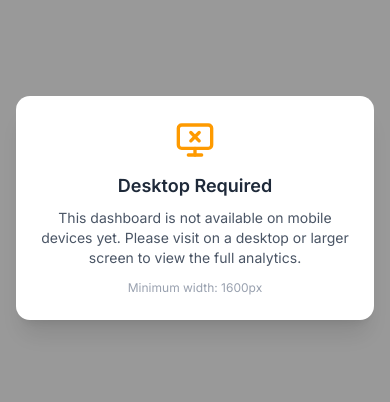
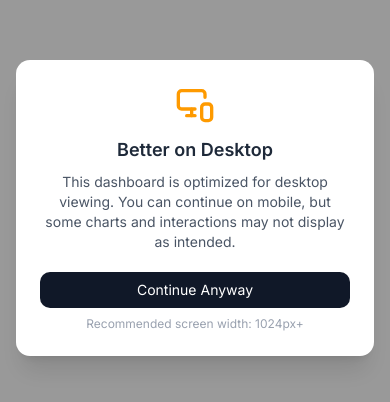
Before and after one commit to nrrri/ee-tracker-app, a Next.js app: page / in a window 390 px wide. Shown: the part 214-616 px from the top of the page. Built offline with nearby package versions, Linux system fonts and the light colour scheme; no server answers; the database is empty.

Commit message:
fix: disclaimer for mobile view

```diff
--- a/components/MobileGate.tsx
+++ b/components/MobileGate.tsx
@@ -1,32 +1,44 @@
 "use client";
 
-import { MonitorX } from "lucide-react";
+import { MonitorSmartphone } from "lucide-react";
 import { useIsMobile } from "./hooks/useIsMobile";
+import { useState } from "react";
 
 export default function MobileGate({ children }: { children: React.ReactNode }) {
     const isMobile = useIsMobile();
+    const [dismissed, setDismissed] = useState(false);
 
-    if (!isMobile) return <>{children}</>;
+    if (!isMobile || dismissed) return <>{children}</>;
 
     return (
+
         <div className="fixed inset-0 z-50 flex items-center justify-center bg-black/40 backdrop-blur-md px-4">
             <div className="w-full max-w-sm bg-white rounded-xl shadow-xl p-6 text-center">
 
                 <div className="flex justify-center mb-3">
-                    <MonitorX size={40} className="text-amber-500" />
+                    <MonitorSmartphone size={40} className="text-amber-500" />
                 </div>
 
                 <h2 className="text-lg font-semibold text-gray-800 mb-2">
-                    Desktop Required
+                    Better on Desktop
                 </h2>
 
                 <p className="text-sm text-gray-600">
-                    This dashboard is not available on mobile devices yet. Please visit on a desktop or larger screen to view the full analytics.
+                    This dashboard is optimized for desktop viewing. You can continue on mobile, but some charts and interactions may not display as intended.
                 </p>
 
-                <p className="text-xs text-gray-400 mt-3">
-                    Minimum width: 1600px
-                </p>
+                <div className="mt-5 flex flex-col gap-2">
+                    <button
+                        onClick={() => setDismissed(true)}
+                        className="w-full bg-gray-900 text-white px-4 py-2 rounded-lg text-sm hover:bg-gray-800 transition"
+                    >
+                        Continue Anyway
+                    </button>
+
+                    <p className="text-xs text-gray-400">
+                        Recommended screen width: 1024px+
+                    </p>
+                </div>
             </div>
         </div>
     );
```
